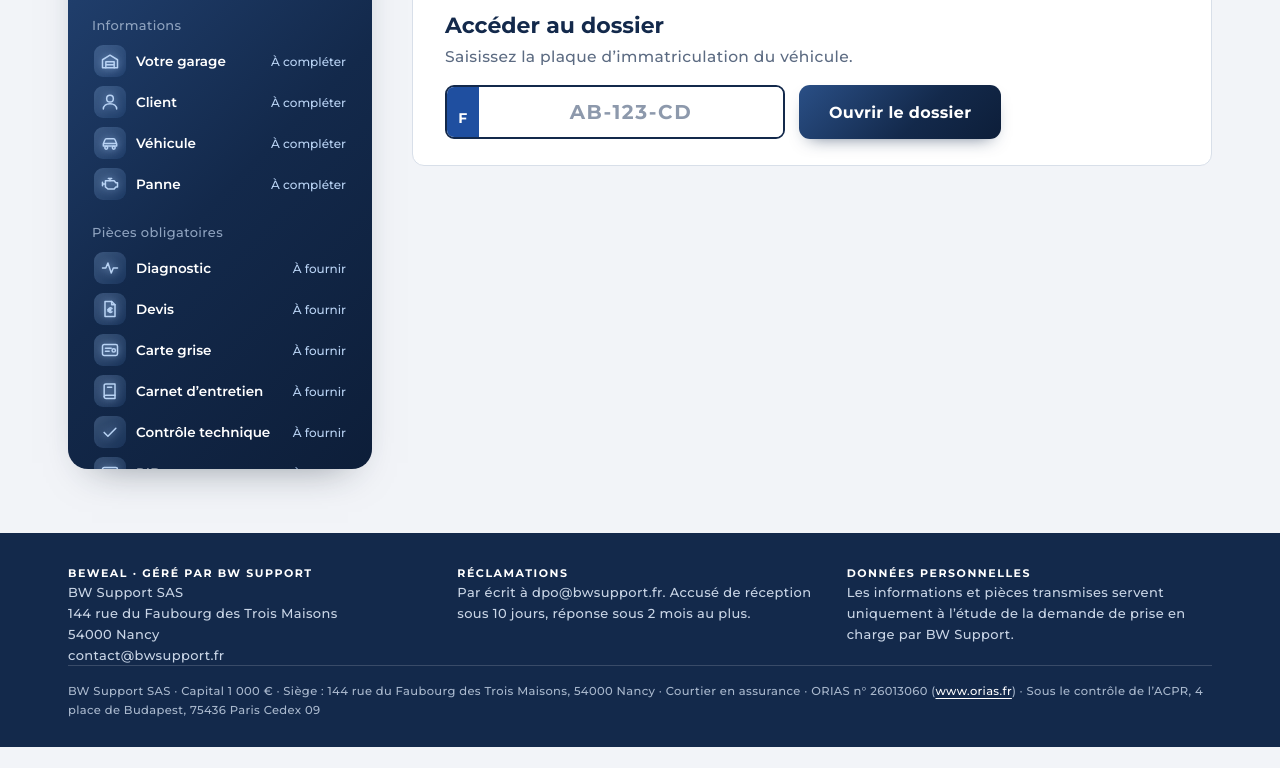
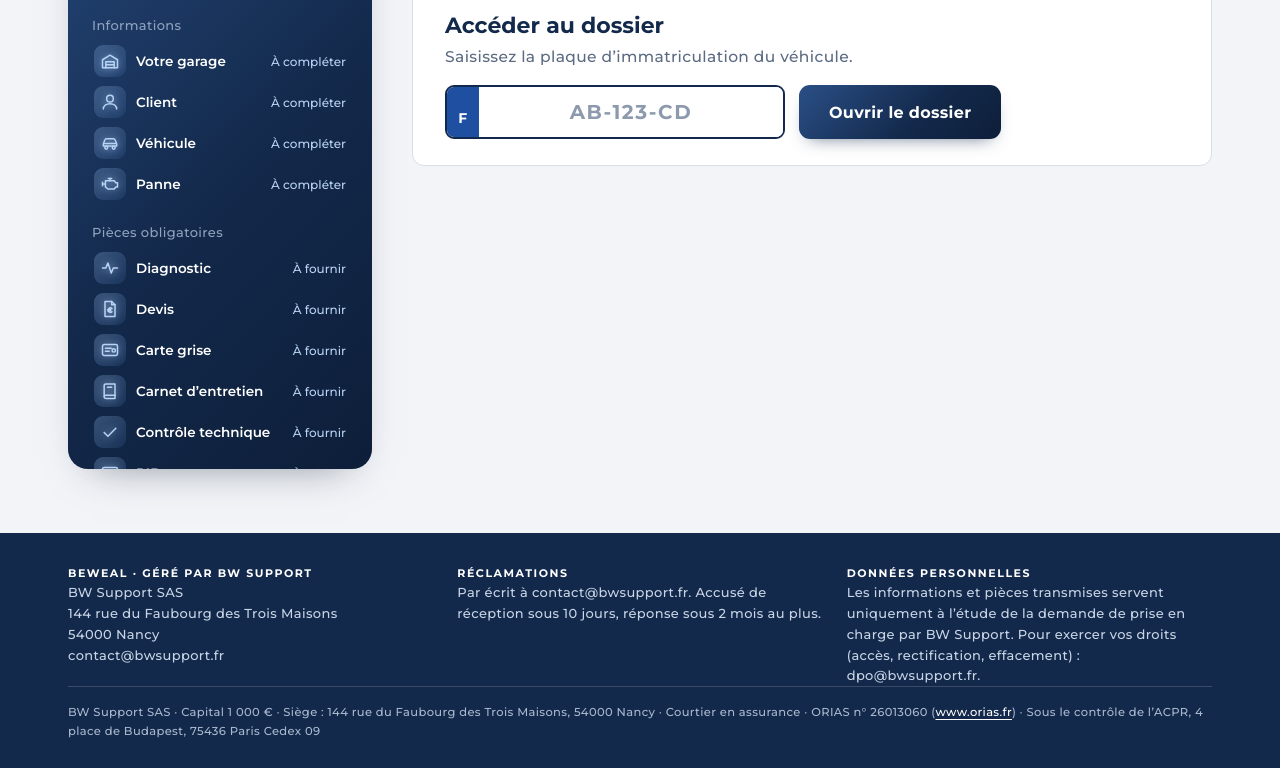
Before and after one commit to bwsupport-portail/bwsupport-portail.github.io, a plain HTML site: page index.html in a window 1280 px wide. Shown: the part 388-1156 px from the top of the page. Before the commit the page ends 1135 px from the top, so only its background shows below. Drawn offline with Linux system fonts and the light colour scheme.

Commit message:
Update contact email and data rights information
Updated contact email for written claims and added information about data rights.

```diff
--- a/index.html
+++ b/index.html
@@ -825,11 +825,11 @@ input:focus,select:focus,textarea:focus{outline:none;border-color:var(--focus);b
       </div>
       <div>
         <p class="foot-t">Réclamations</p>
-        <p>Par écrit à dpo@bwsupport.fr. Accusé de réception sous 10 jours, réponse sous 2 mois au plus.</p>
+        <p>Par écrit à contact@bwsupport.fr. Accusé de réception sous 10 jours, réponse sous 2 mois au plus.</p>
       </div>
       <div>
         <p class="foot-t">Données personnelles</p>
-        <p>Les informations et pièces transmises servent uniquement à l’étude de la demande de prise en charge par BW Support.</p>
+        <p>Les informations et pièces transmises servent uniquement à l’étude de la demande de prise en charge par BW Support. Pour exercer vos droits (accès, rectification, effacement) : dpo@bwsupport.fr.</p>
       </div>
     </div>
     <p class="foot-legal">BW Support SAS · Capital 1 000 € · Siège : 144 rue du Faubourg des Trois Maisons, 54000 Nancy · Courtier en assurance · ORIAS n° 26013060 (<a href="https://www.orias.fr" target="_blank" rel="noopener">www.orias.fr</a>) · Sous le contrôle de l’ACPR, 4 place de Budapest, 75436 Paris Cedex 09</p>
```
